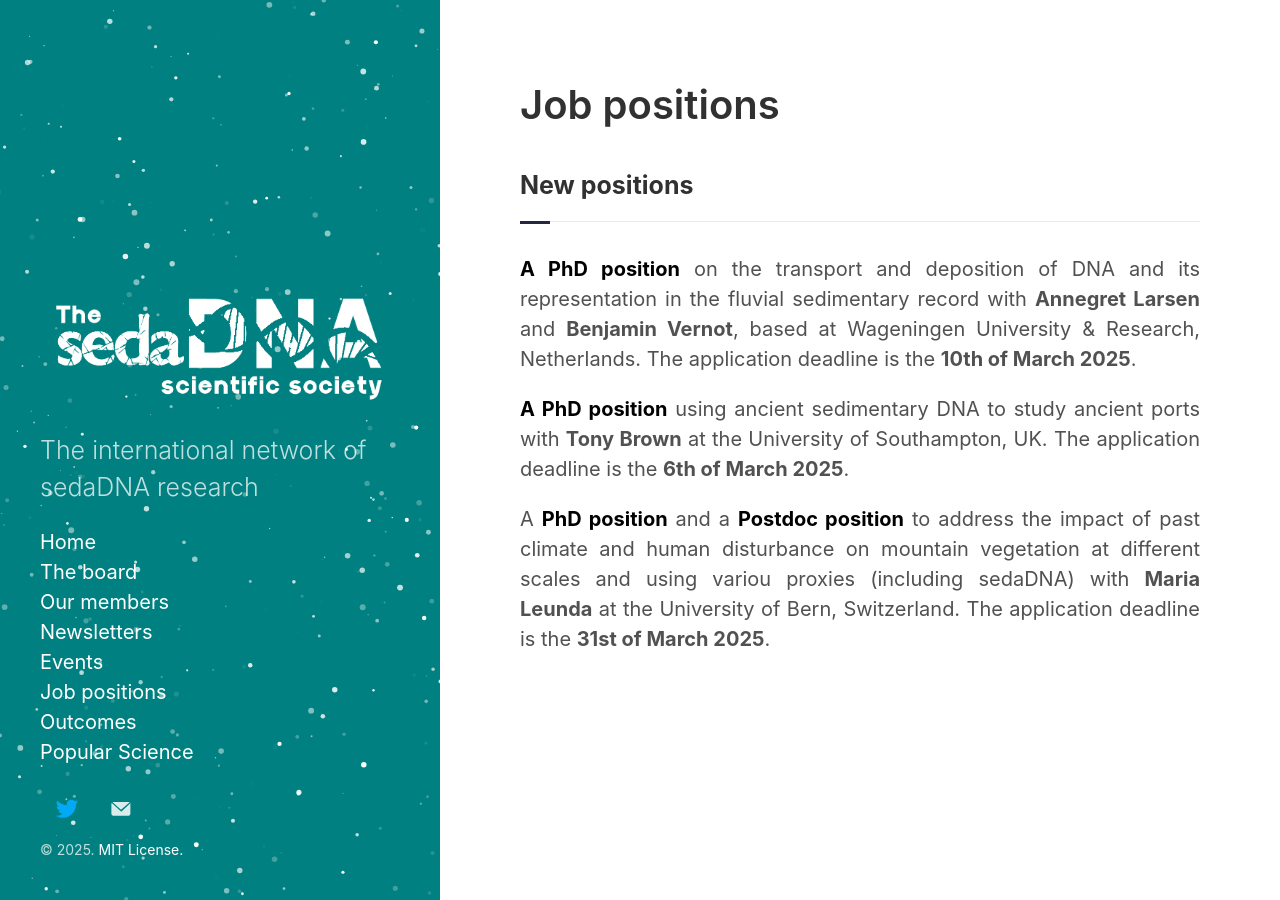
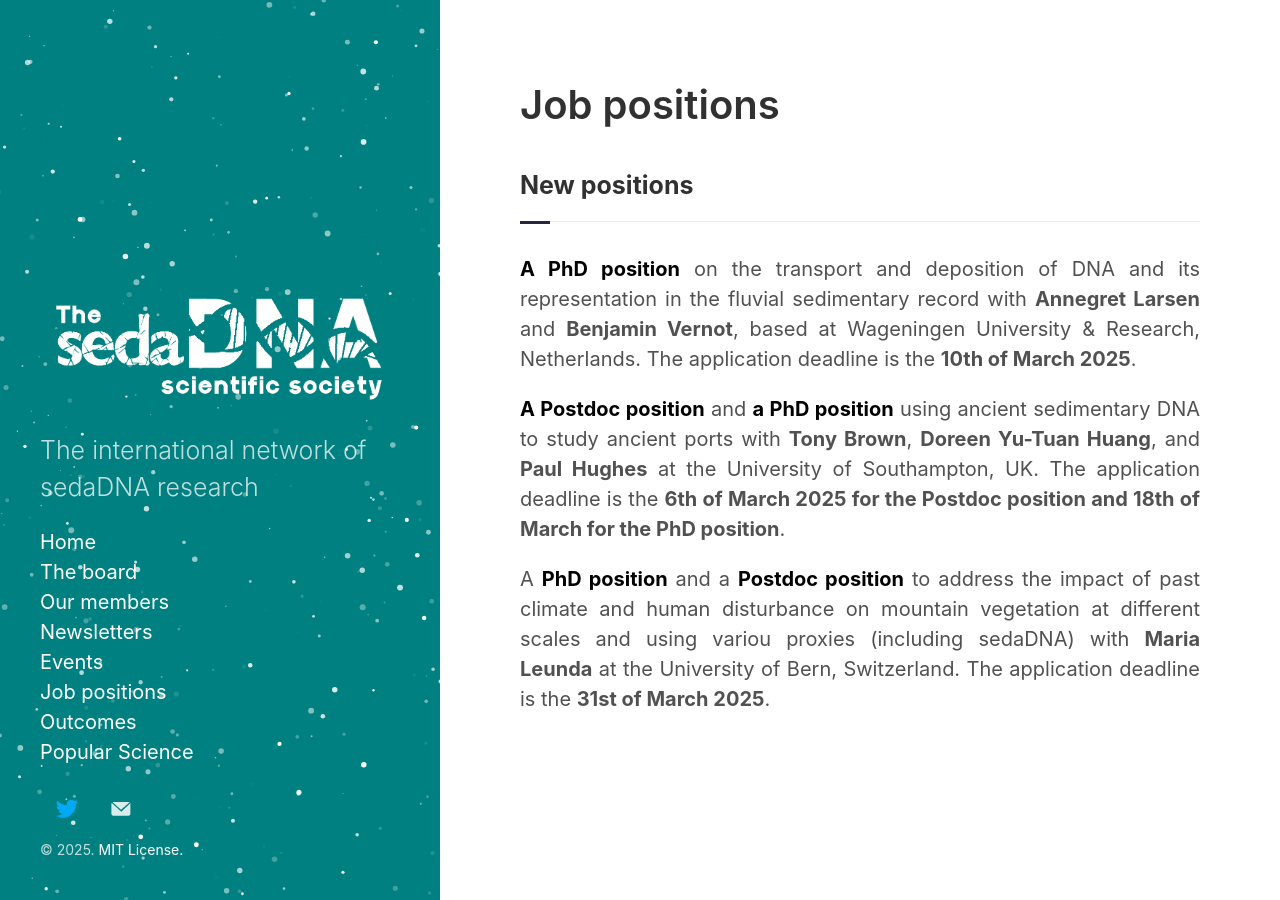
Before and after one commit to sedadna/sedadna.github.io, a Jekyll site: the page built from category/positions.md, in a window 1280 px wide. Built offline with Jekyll 4.4.1, drawn with Linux system fonts in a browser that asks for light colours.

Commit message:
Update positions.md

```diff
--- a/category/positions.md
+++ b/category/positions.md
@@ -10,6 +10,6 @@ title: Job positions
 
 <p><a href="https://www.wur.nl/nl/vacature/phd-position-sedimentary-ancient-dna-sedadna-as-a-robust-tool-for-river-science.htm" target="_blank"><b>A PhD position</b></a> on the transport and deposition of DNA and its representation in the fluvial sedimentary record with <b>Annegret Larsen</b> and <b>Benjamin Vernot</b>, based at Wageningen University & Research, Netherlands. The application deadline is the <b>10th of March 2025</b>.</p>
 
-<p><a href="https://jobs.soton.ac.uk/Vacancy.aspx?ref=3002725WR" target="_blank"><b>A PhD position</b></a> using ancient sedimentary DNA to study ancient ports with <b>Tony Brown</b> at the University of Southampton, UK. The application deadline is the <b>6th of March 2025</b>.</p>
+<p><a href="https://jobs.soton.ac.uk/Vacancy.aspx?ref=3002725WR" target="_blank"><b>A Postdoc position</b></a> and <a href="https://www.findaphd.com/phds/project/the-palaeoecology-and-sedadna-of-ancient-ports/?p181593" target="_blank"><b>a PhD position</b></a> using ancient sedimentary DNA to study ancient ports with <b>Tony Brown</b>, <b>Doreen Yu-Tuan Huang</b>, and <b>Paul Hughes</b> at the University of Southampton, UK. The application deadline is the <b>6th of March 2025 for the Postdoc position and 18th of March for the PhD position</b>.</p>
 
 <p>A <a href="https://euraxess.ec.europa.eu/jobs/314957" target="_blank"><b>PhD position</b></a> and a <a href="https://euraxess.ec.europa.eu/jobs/314958" target="_blank"><b>Postdoc position</b></a> to address the impact of past climate and human disturbance on mountain vegetation at different scales and using variou proxies (including sedaDNA) with <b>Maria Leunda</b> at the University of Bern, Switzerland. The application deadline is the <b>31st of March 2025</b>.</p>
```
